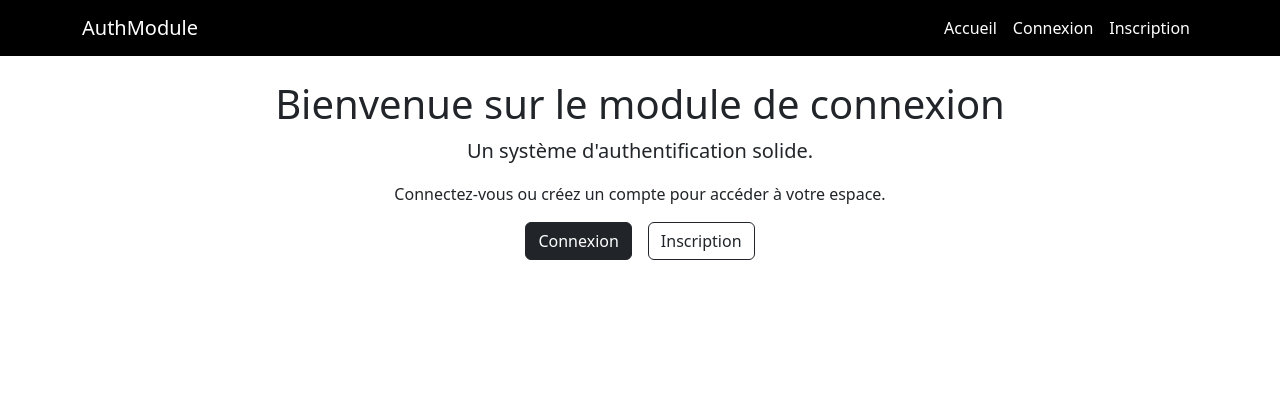
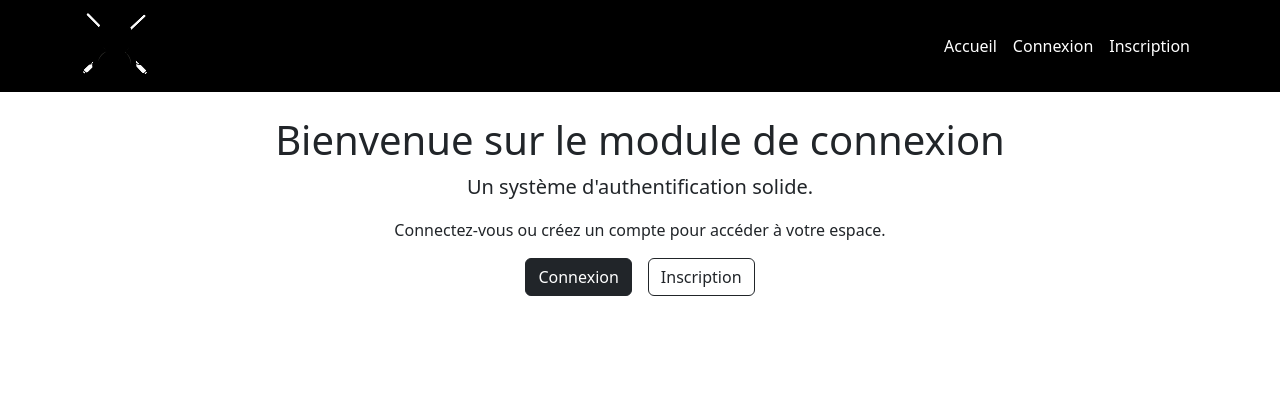
Before and after one commit to smaachaoui/auth-system, a PHP site: page / in a window 1280 px wide. Shown: the top 420 px of the page. Run offline with PHP 8.4, Linux system fonts and the light colour scheme.

Commit message:
Je rajoute une image pour le logo du site web dans un dossier img lui-même dans assets et je l'implémente dans mon header.php

```diff
--- a/assets/components/header.php
+++ b/assets/components/header.php
@@ -23,7 +23,9 @@
     <nav class="navbar navbar-expand-lg navbar-dark bg-black">
         <div class="container">
             <!-- Je crée le logo cliquable -->
-            <a class="navbar-brand" href="index.php">AuthModule</a>
+            <a class="navbar-brand" href="index.php">
+                <img src="./img/mandalorian_helmet.png" alt="un logo qui représente un mandalorian issu de l'univers Star Wars">
+            </a>
 
             <!-- Je crée le bouton burger pour mobile -->
             <button class="navbar-toggler" type="button" data-bs-toggle="collapse" data-bs-target="#navbarNav">
```
Also changed, not shown: assets/img/mandalorian_helmet.png (added).
